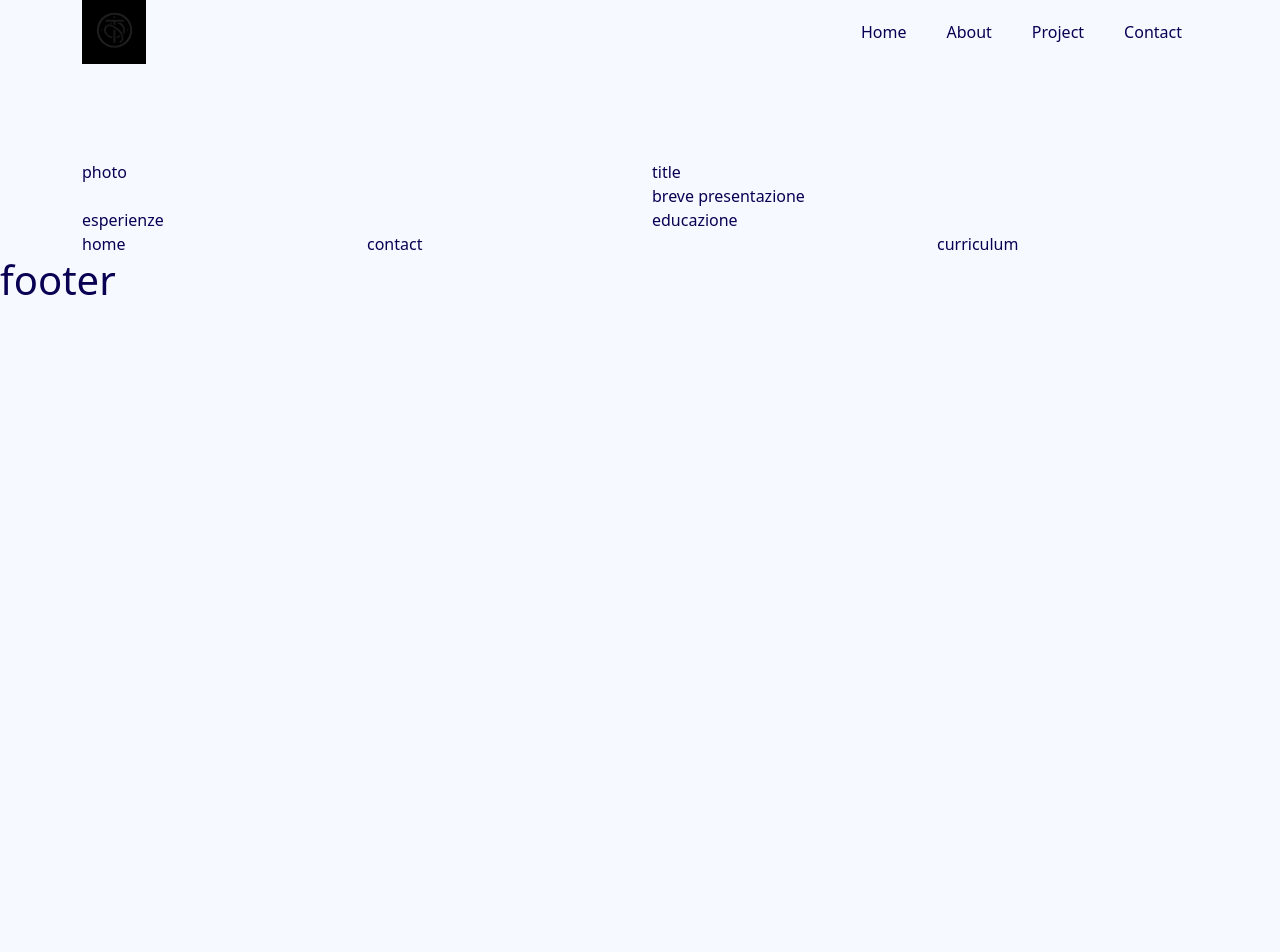
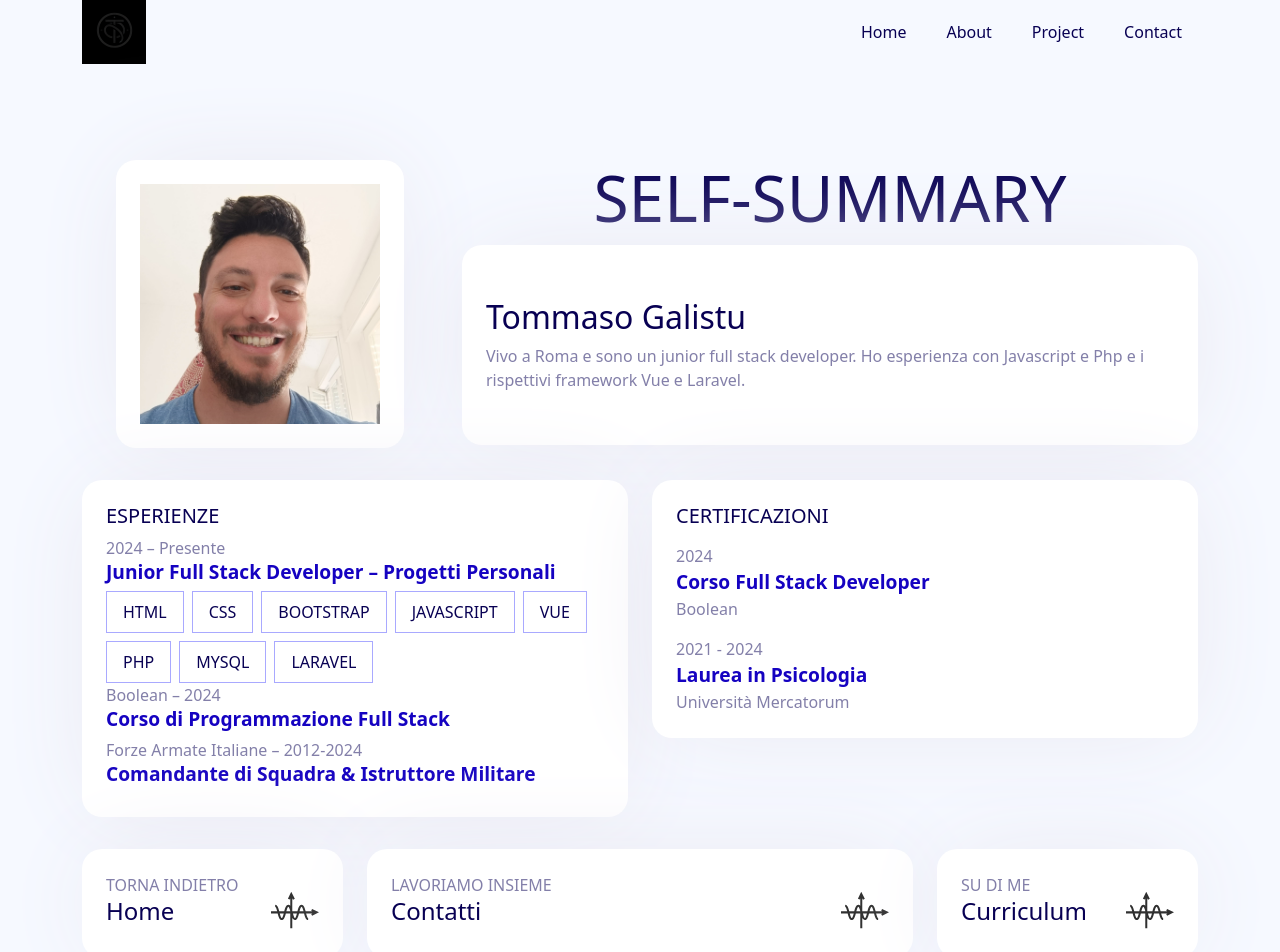
Before and after one commit to TommasoGalistu/WEBSITE, a Vue app: page /self-summary in a window 1280 px wide. Shown: the top 952 px of the page. Before the commit the page ends 800 px from the top, so only its background shows below. Built offline with nearby package versions, Linux system fonts and the light colour scheme.

Commit message:
feat:structure other page

```diff
--- a/src/components/page/ContactPage.vue
+++ b/src/components/page/ContactPage.vue
@@ -9,12 +9,64 @@ export default {
 </script>
 <template>
   <div class="container">
-    <div class="row">
-      <div class="col-md-6 col-sm-12">contatti</div>
-      <div class="col-md-6 col-sm-12">form</div>
+    <div class="row contenitoreFlex">
+      <div class="col-lg-4 col-md-5 col-sm-12">
+        <div class="tcard">
+          <div class="contInfo">
+            <p class="lessImportant">E-MAIL</p>
+            <p>tommasogalistu@gmail.com</p>
+          </div>
+          <div class="contInfo">
+            <p class="lessImportant">Telefono</p>
+            <p>+39 3400009656</p>
+          </div>
+        </div>
+      </div>
+      <div class="col-lg-8 col-md-7 col-sm-12">
+        <div class="tcard text-center formContainer">
+          <span class="importantText"> Contattami</span>
+
+          <form class="mt-4" action="">
+            <input type="text" placeholder="Name*" />
+            <input type="email" placeholder="Email*" />
+            <input type="text" placeholder="Oggetto*" />
+            <textarea
+              name=""
+              id=""
+              cols="30"
+              rows="10"
+              placeholder="Il tuo messaggio"
+            ></textarea>
+            <button type="submit">invia</button>
+          </form>
+        </div>
+      </div>
     </div>
   </div>
 </template>
 <style lang='scss' scoped>
-// @use 'path' as *;
+@import "/src/style/_variable.scss";
+.contInfo {
+  margin-bottom: 3rem;
+}
+form {
+  display: flex;
+  flex-direction: column;
+  gap: 2rem;
+}
+h2 {
+  display: inline-block;
+}
+.importantText {
+  color: $colorImportantText;
+  font-size: 3rem;
+  margin-bottom: 3rem;
+}
+
+@media screen and (max-width: 767px) {
+  .contenitoreFlex {
+    flex-direction: column-reverse;
+    gap: 2rem;
+  }
+}
 </style>
--- a/src/components/page/CurriculumPage.vue
+++ b/src/components/page/CurriculumPage.vue
@@ -10,17 +10,82 @@ export default {
 <template>
   <div class="container">
     <div class="row">
-      <div class="col-md-6 col-xs-12 foto">foto</div>
-      <div class="col-md-6 col-xs-12 lung">scorrimento elementi</div>
+      <div class="col-md-3 col-xs-12 foto">
+        <div
+          class="tcard d-flex flex-column justify-content-center align-items-center gap-3"
+        >
+          <div class="contImg">
+            <img src="/src/assets/curriculum.jpg" alt="foto profilo tommy" />
+          </div>
+          <h3 class="">Tommaso Galistu</h3>
+          <router-link class="link" :to="{ name: 'Contact' }"
+            >Contattami</router-link
+          >
+        </div>
+      </div>
+      <div class="col-md-9 col-xs-12 lung">
+        <div class="tcard">
+          <div class="contDescription">
+            <p class="lessImportant">2024 – Presente</p>
+            <h4 class="importantText">
+              Junior Full Stack Developer – Progetti Personali
+            </h4>
+            <p class="lessImportant">
+              Sviluppo front-end utilizzando
+              <strong>HTML5, CSS3, JavaScript</strong> e
+              <strong>Bootstrap</strong> per costruire interfacce responsive e
+              user-friendly. Implementazione di back-end in
+              <strong>PHP</strong> con gestione di database
+              <strong>MySQL</strong> e integrazione di API per arricchire le
+              funzionalità dell'applicazione. Esperienza con
+              <strong>Vue.js</strong> per applicazioni dinamiche e
+              <strong>Laravel</strong> per backend robusti e scalabili. Uso di
+              <strong>Git</strong> per il controllo delle versioni e
+              ottimizzazione delle prestazioni con best practices per la
+              sicurezza.
+            </p>
+          </div>
+
+          <div class="contDescription">
+            <p class="lessImportant">Boolean – 2024</p>
+            <h4 class="importantText">Corso di Programmazione Full Stack</h4>
+            <p class="lessImportant">
+              Completamento di un corso intensivo di 700 ore con focus su
+              tecnologie come
+              <strong
+                >HTML, CSS, JavaScript, Vue.js, PHP, Laravel, MySQL</strong
+              >
+              e <strong>Git</strong>. Il corso ha previsto esercizi pratici e
+              progetti reali, con l’adozione di metodologie Agile per il
+              miglioramento continuo e la collaborazione efficace.
+            </p>
+          </div>
+
+          <div class="contDescription">
+            <p class="lessImportant">Forze Armate Italiane – 2012-2024</p>
+            <h4 class="importantText">
+              Comandante di Squadra & Istruttore Militare
+            </h4>
+            <p class="lessImportant">
+              Esperienza di leadership nella gestione di squadre e nella
+              risoluzione di problemi in contesti complessi. Queste competenze
+              sono state applicate anche nella gestione di progetti di sviluppo.
+              Forte capacità di collaborazione e lavoro di squadra, con
+              eccellente gestione del tempo e delle scadenze, qualità essenziali
+              per operare in ambienti Agile.
+            </p>
+          </div>
+        </div>
+      </div>
     </div>
   </div>
 </template>
 <style lang='scss' scoped>
-// @use 'path' as *;
+@import "./../../style/_variable.scss";
 .foto {
   height: 5rem;
   position: sticky;
-  top: 10rem;
+  top: 2rem;
 }
 @media screen and (max-width: 768px) {
   .foto {
@@ -28,7 +93,20 @@ export default {
     top: 0;
   }
 }
-.lung {
-  height: 100rem;
+
+.contImg {
+  width: 100%;
+  img {
+    width: 100%;
+  }
+}
+.link {
+  padding: 0.5rem 1rem;
+  border-radius: 20px;
+  background-color: $colorSite;
+  color: white;
+}
+.contDescription {
+  margin-bottom: 3rem;
 }
 </style>
--- a/src/components/page/HomePage.vue
+++ b/src/components/page/HomePage.vue
@@ -57,7 +57,7 @@ export default {
                 </div>
                 <div class="d-flex justify-content-between">
                   <div>
-                    <p class="lessImportant">QUALCOSA SU DI ME</p>
+                    <p class="lessImportant">SU DI ME</p>
                     <h4>Curriculum</h4>
                   </div>
                   <div class="contImgSvg visible">
--- a/src/components/page/SelfSummary.vue
+++ b/src/components/page/SelfSummary.vue
@@ -9,32 +9,202 @@ export default {
 </script>
 <template>
   <div class="container">
-    <div class="row align-items-stretch">
-      <div class="col-lg-6 col-sm-12">photo</div>
-      <div class="col-lg-6">
+    <div class="row">
+      <div class="col-lg-4 col-sm-12 d-flex justify-content-center">
+        <div class="tcard image">
+          <div class="contImg">
+            <img src="/src/assets/profilo.jpg" alt="foto profilo" />
+          </div>
+        </div>
+      </div>
+      <div class="col-lg-8 d-flex flex-column align-items-stretch">
         <div class="row">
-          <div class="col">title</div>
+          <div class="col-12 text-center">
+            <h2 class="title">SELF-SUMMARY</h2>
+          </div>
         </div>
         <div class="row">
-          <div class="col-lg-12">breve presentazione</div>
+          <div class="col-lg-12">
+            <div class="tcard firstDescription">
+              <h2>Tommaso Galistu</h2>
+              <p class="lessImportant">
+                Vivo a Roma e sono un junior full stack developer. Ho esperienza
+                con Javascript e Php e i rispettivi framework Vue e Laravel.
+              </p>
+            </div>
+          </div>
         </div>
       </div>
     </div>
     <div class="row">
-      <div class="col-sm-12 col-md-6">esperienze</div>
-      <div class="col-sm-12 col-md-6">educazione</div>
+      <div class="col-sm-12 col-md-6">
+        <div class="tcard experience">
+          <h5>ESPERIENZE</h5>
+          <div class="contDescription">
+            <p class="lessImportant">2024 – Presente</p>
+            <h4 class="importantText">
+              Junior Full Stack Developer – Progetti Personali
+            </h4>
+            <div class="contTeck">
+              <span class="teck">HTML</span>
+              <span class="teck">CSS</span>
+              <span class="teck">BOOTSTRAP</span>
+              <span class="teck">JAVASCRIPT</span>
+              <span class="teck">VUE</span>
+              <span class="teck">PHP</span>
+              <span class="teck">MYSQL</span>
+              <span class="teck">LARAVEL</span>
+            </div>
+          </div>
+          <div>
+            <p class="lessImportant">Boolean – 2024</p>
+            <h4 class="importantText">Corso di Programmazione Full Stack</h4>
+          </div>
+          <div>
+            <p class="lessImportant">Forze Armate Italiane – 2012-2024</p>
+            <h4 class="importantText">
+              Comandante di Squadra & Istruttore Militare
+            </h4>
+          </div>
+        </div>
+      </div>
+      <div class="col-sm-12 col-md-6">
+        <div class="tcard certification">
+          <h5 class="pb-2">CERTIFICAZIONI</h5>
+          <div class="contDescription pb-3">
+            <p class="lessImportant">2024</p>
+            <p class="importantText">Corso Full Stack Developer</p>
+            <p class="lessImportant">Boolean</p>
+          </div>
+          <div class="contDescription">
+            <p class="lessImportant">2021 - 2024</p>
+            <p class="importantText">Laurea in Psicologia</p>
+            <p class="lessImportant">Università Mercatorum</p>
+          </div>
+        </div>
+      </div>
     </div>
     <div class="row">
-      <div class="col-lg-3 col-md-6 col-sm-12">home</div>
-      <div class="col-lg-6 col-md-6 col-sm-12">contact</div>
+      <div class="col-lg-3 col-md-6 col-sm-12">
+        <router-link class="link" :to="{ name: 'Home' }">
+          <div class="tcard route">
+            <div class="d-flex justify-content-between">
+              <div>
+                <p class="lessImportant">TORNA INDIETRO</p>
+                <h4>Home</h4>
+              </div>
+              <div class="contImgSvg visible">
+                <img src="/src/assets/arrow.svg" alt="arrow photo" />
+              </div>
+              <div class="contImgSvg hoverEffect">
+                <img src="/src/assets/arrowHover.svg" alt="arrow photo" />
+              </div>
+            </div>
+          </div>
+        </router-link>
+      </div>
+      <div class="col-lg-6 col-md-6 col-sm-12">
+        <router-link class="link" :to="{ name: 'Contact' }">
+          <div class="tcard routeCenter">
+            <div class="d-flex justify-content-between">
+              <div>
+                <p class="lessImportant">LAVORIAMO INSIEME</p>
+                <h4>Contatti</h4>
+              </div>
+              <div class="contImgSvg visible">
+                <img src="/src/assets/arrow.svg" alt="arrow photo" />
+              </div>
+              <div class="contImgSvg hoverEffect">
+                <img src="/src/assets/arrowHover.svg" alt="arrow photo" />
+              </div>
+            </div>
+          </div>
+        </router-link>
+      </div>
       <div class="col-lg-3 col-md-12 col-sm-12">
-        <router-link class="link" :to="{ name: 'Curriculum' }"
-          >curriculum</router-link
-        >
+        <router-link class="link" :to="{ name: 'Curriculum' }">
+          <div class="tcard route">
+            <div class="d-flex justify-content-between">
+              <div>
+                <p class="lessImportant">SU DI ME</p>
+                <h4>Curriculum</h4>
+              </div>
+              <div class="contImgSvg visible">
+                <img src="/src/assets/arrow.svg" alt="arrow photo" />
+              </div>
+              <div class="contImgSvg hoverEffect">
+                <img src="/src/assets/arrowHover.svg" alt="arrow photo" />
+              </div>
+            </div>
+          </div>
+        </router-link>
       </div>
     </div>
   </div>
 </template>
 <style lang='scss' scoped>
-// @use 'path' as *;
+@import "./../../style/_variable.scss";
+
+.contImg {
+  height: 15rem;
+}
+
+.title {
+  font-size: 4rem;
+}
+
+.importantText {
+  color: $colorImportantText;
+  font-size: 1.2rem;
+  font-weight: 600;
+}
+.tcard.image {
+  margin-bottom: 2rem;
+}
+.firstDescription {
+  height: 12.5rem;
+  display: flex;
+  flex-direction: column;
+  justify-content: center;
+}
+.experience {
+  margin-bottom: 2rem;
+}
+.route {
+  .contImg {
+    width: 90%;
+    height: 50%;
+    img {
+      width: 100%;
+      height: 100%;
+    }
+  }
+}
+.contTeck {
+  display: flex;
+  flex-wrap: wrap;
+  gap: 0.5rem;
+}
+.teck {
+  padding: 0.5rem 1rem;
+  border: 1px solid rgb(169, 169, 255);
+}
+@media screen and (max-width: 994px) {
+  .contImg {
+    text-align: center;
+  }
+  .tcard.image {
+    width: 20rem;
+  }
+  .title {
+    font-size: 2rem;
+    margin-bottom: 2rem;
+  }
+  .firstDescription,
+  .route,
+  .routeCenter,
+  .certification {
+    margin-bottom: 2rem;
+  }
+}
 </style>
--- a/src/style.scss
+++ b/src/style.scss
@@ -65,3 +65,15 @@ header {
 p {
   margin: 0;
 }
+
+.lessImportant {
+  color: rgba($color: $colorSite, $alpha: 0.5);
+}
+
+.contImgSvg {
+  height: 3rem;
+  align-self: flex-end;
+  img {
+    height: 100%;
+  }
+}
--- a/src/style/_variable.scss
+++ b/src/style/_variable.scss
@@ -1,2 +1,3 @@
 $backgroundSite: #f6f9ff;
 $colorSite: #080053;
+$colorImportantText: #1502c1;
```
